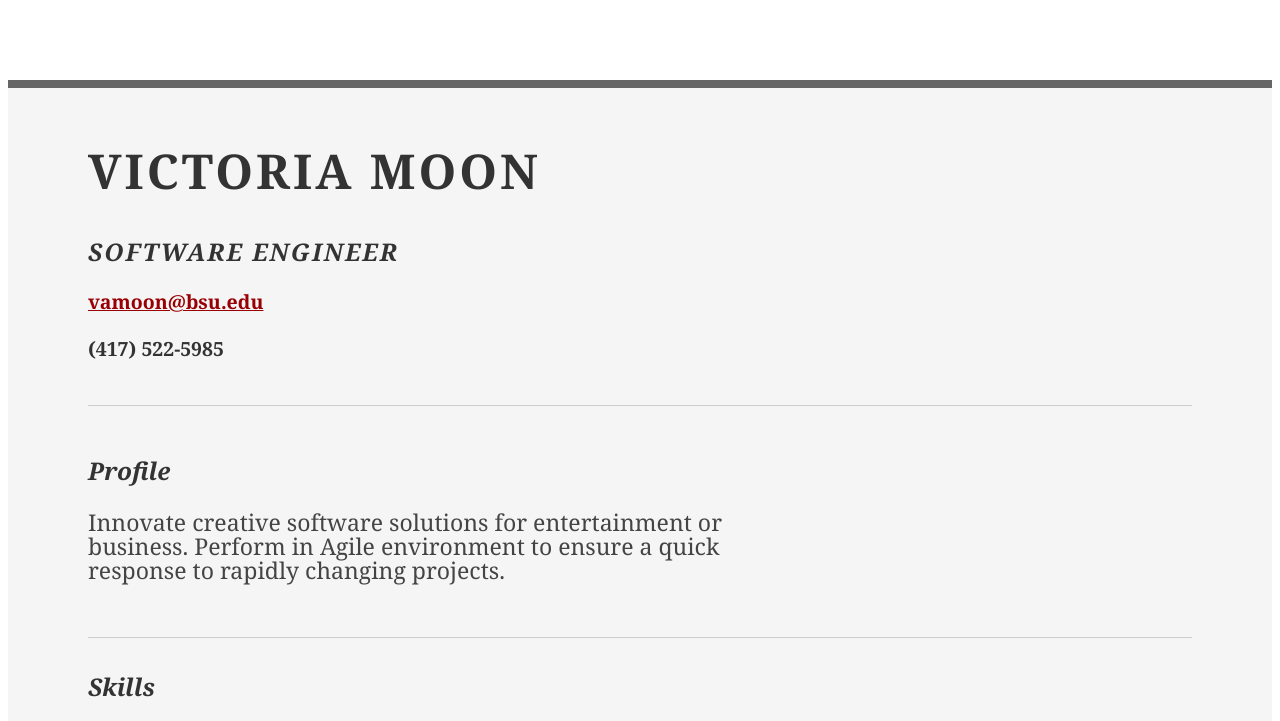
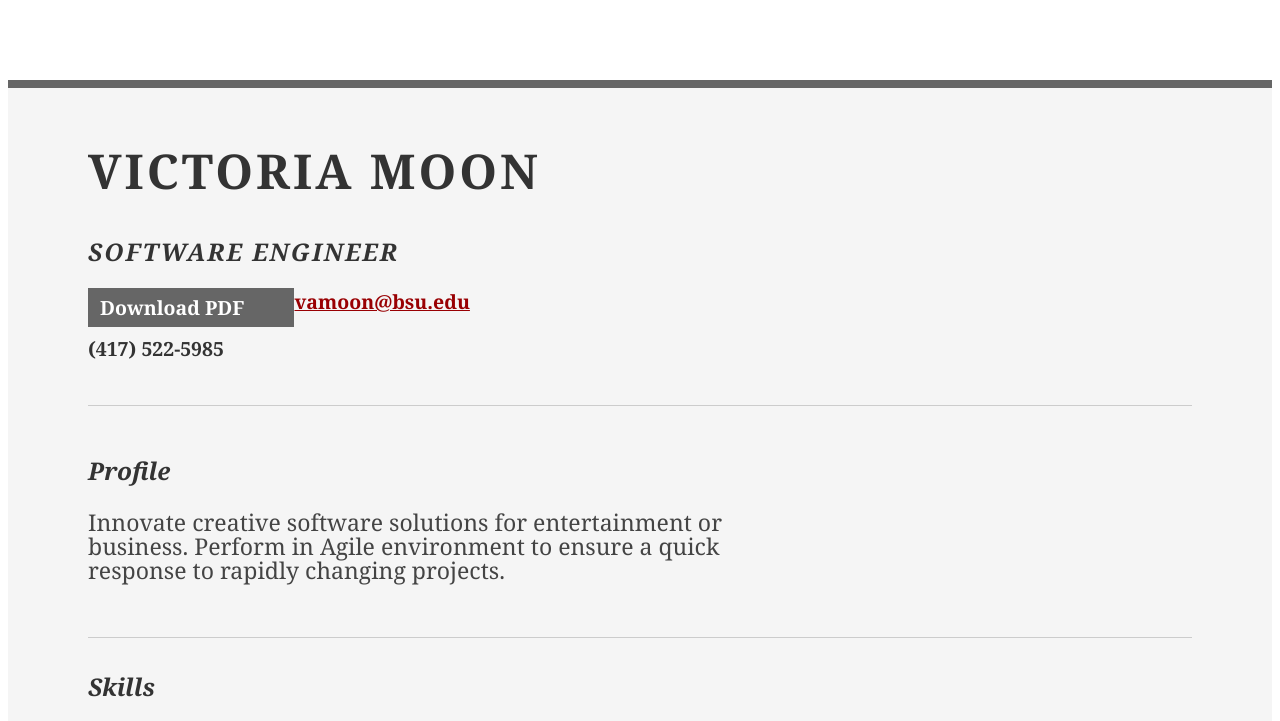
Before and after one commit to VMoonDev/vmoondev.github.io, a plain HTML site: page index.html in a window 1280 px wide. Shown: the top 721 px of the page. Drawn offline with Linux system fonts and the light colour scheme; a small style sheet from the web is missing.

Commit message:
Revert "Removed duplicate index"
This reverts commit 5fe0e43d5d50a31d15f41ba7c96a4a68d55913a0.

```diff
--- a/index.html
+++ b/index.html
@@ -26,6 +26,7 @@
 
 				<div class="yui-u">
 					<div class="contact-info">
+						<h3><a id="pdf" href="#">Download PDF</a></h3>
 						<h3><a href="mailto:name@yourdomain.com">vamoon@bsu.edu</a></h3>
 						<h3>(417) 522-5985</h3>
 					</div><!--// .contact-info -->
```
